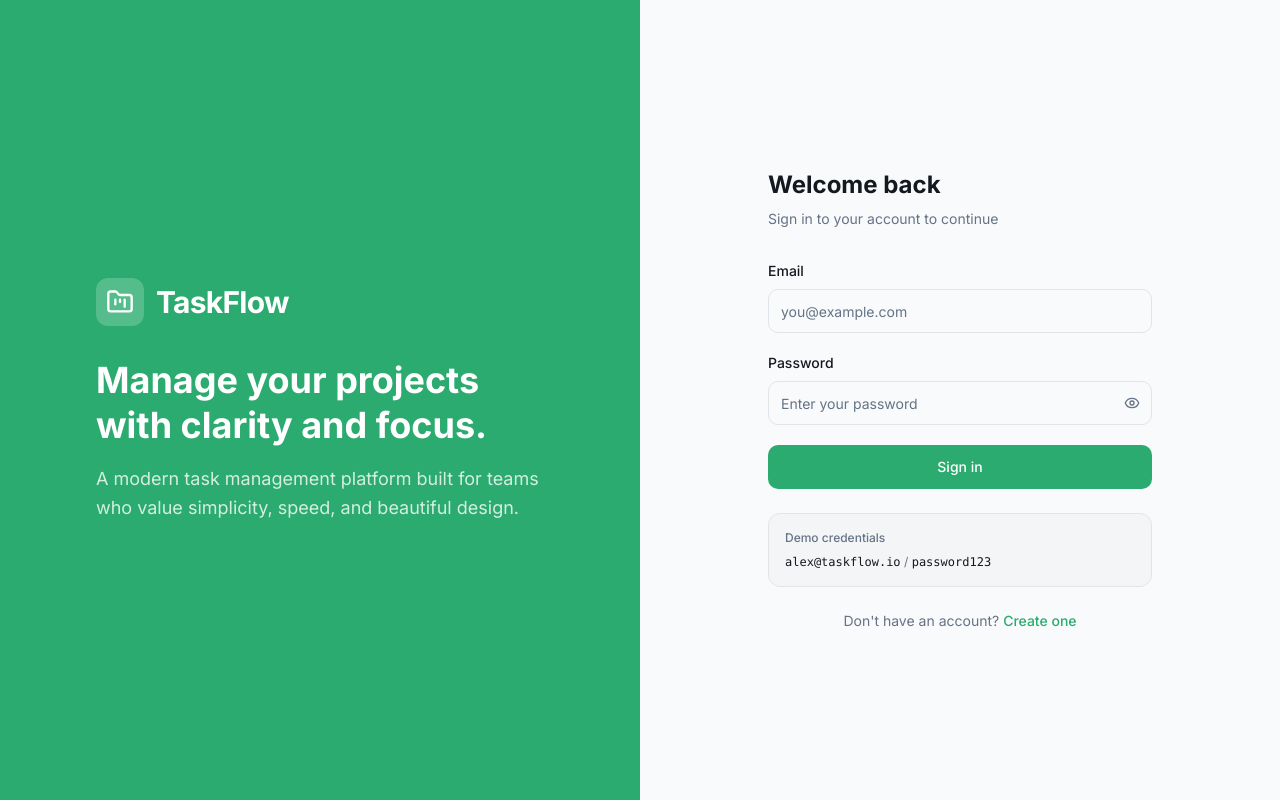
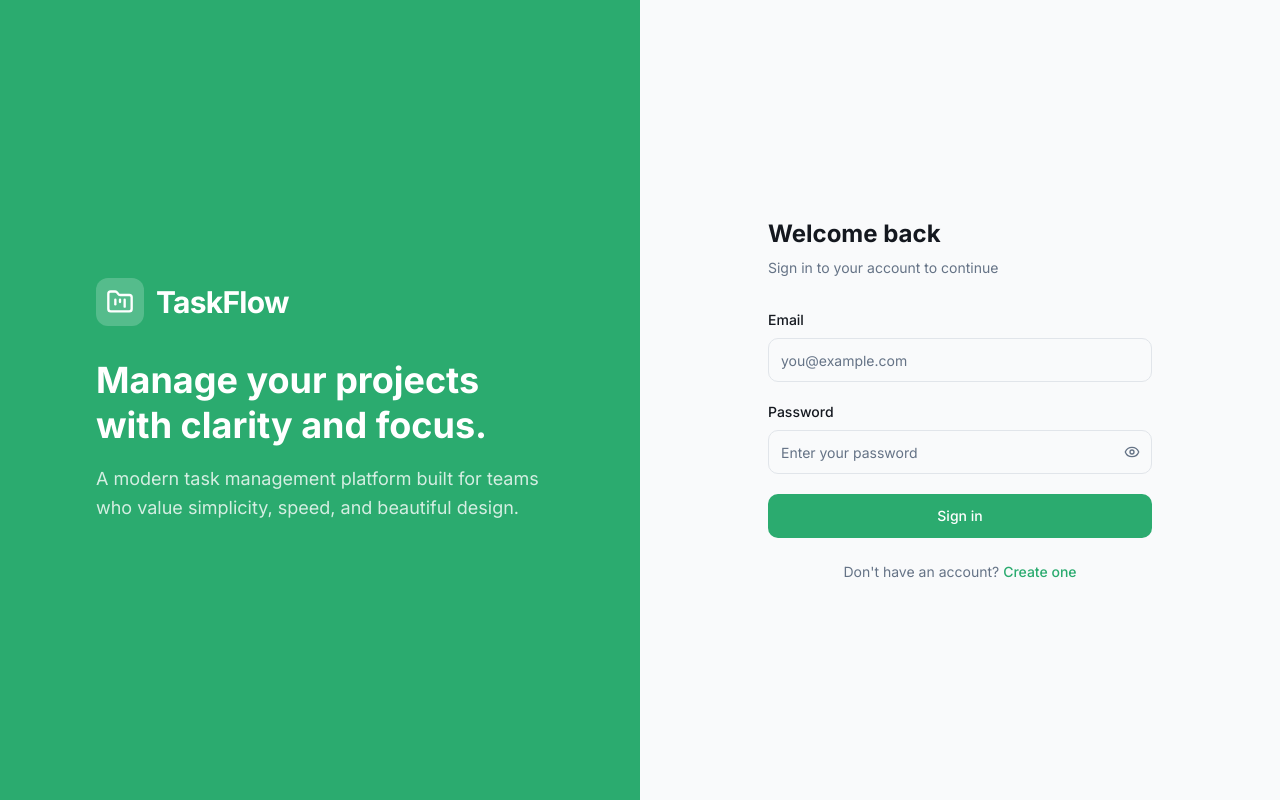
Before and after one commit to grewalarun/next-task-manager, a Next.js app: page /login in a window 1280 px wide. Built offline with nearby package versions, Linux system fonts and the light colour scheme.

Commit message:
demo credentials hide

```diff
--- a/components/login-form.tsx
+++ b/components/login-form.tsx
@@ -130,14 +130,14 @@ export function LoginForm() {
             </Button>
           </form>
 
-          <div className="mt-6 rounded-lg border border-border bg-muted/50 p-4">
+          {/* <div className="mt-6 rounded-lg border border-border bg-muted/50 p-4">
             <p className="text-xs font-medium text-muted-foreground mb-2">Demo credentials</p>
             <p className="text-xs text-muted-foreground">
               <span className="font-mono text-foreground">alex@taskflow.io</span>
               {" / "}
               <span className="font-mono text-foreground">password123</span>
             </p>
-          </div>
+          </div> */}
 
           <p className="mt-6 text-center text-sm text-muted-foreground">
             {"Don't have an account? "}
```
